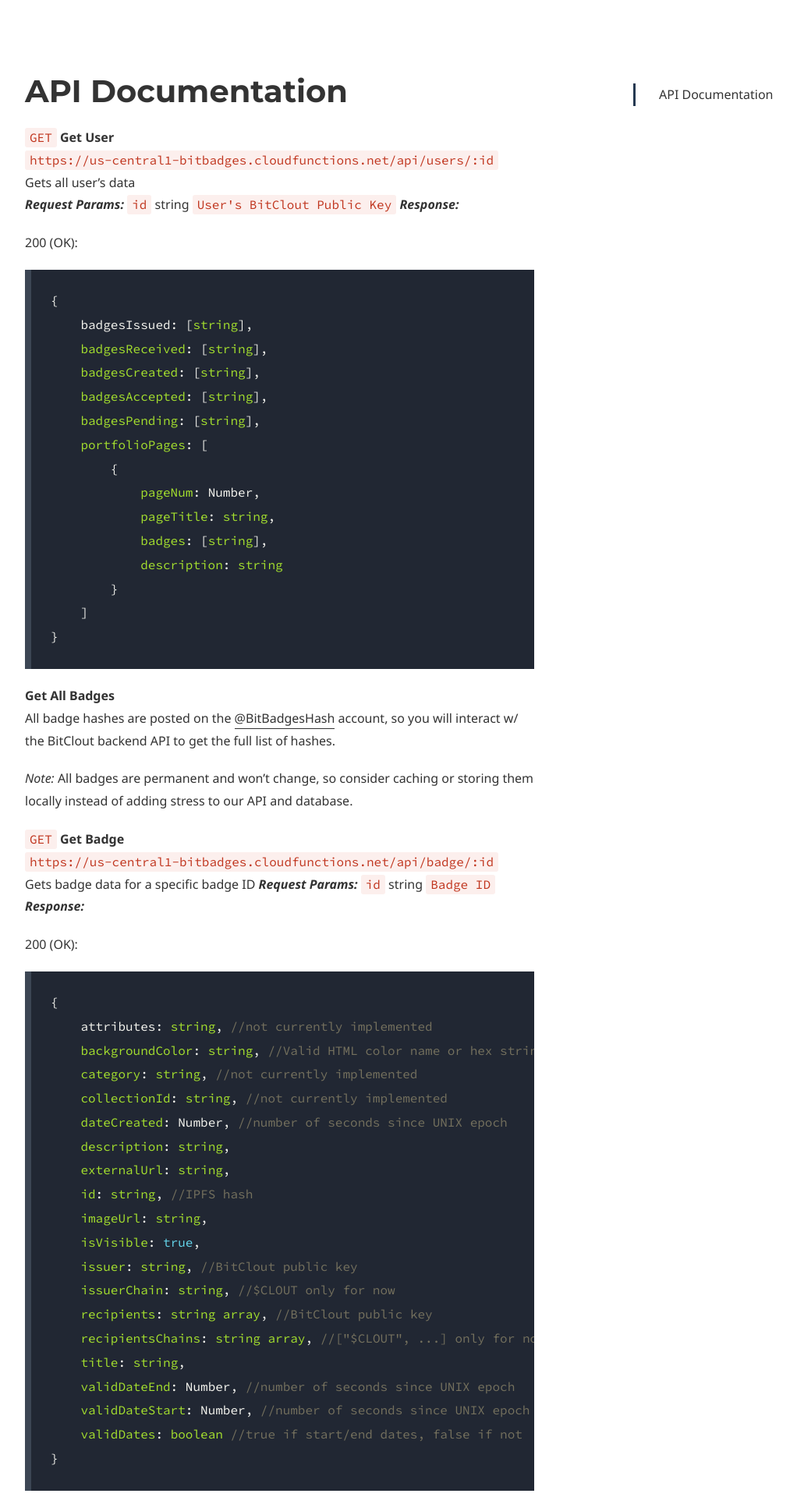
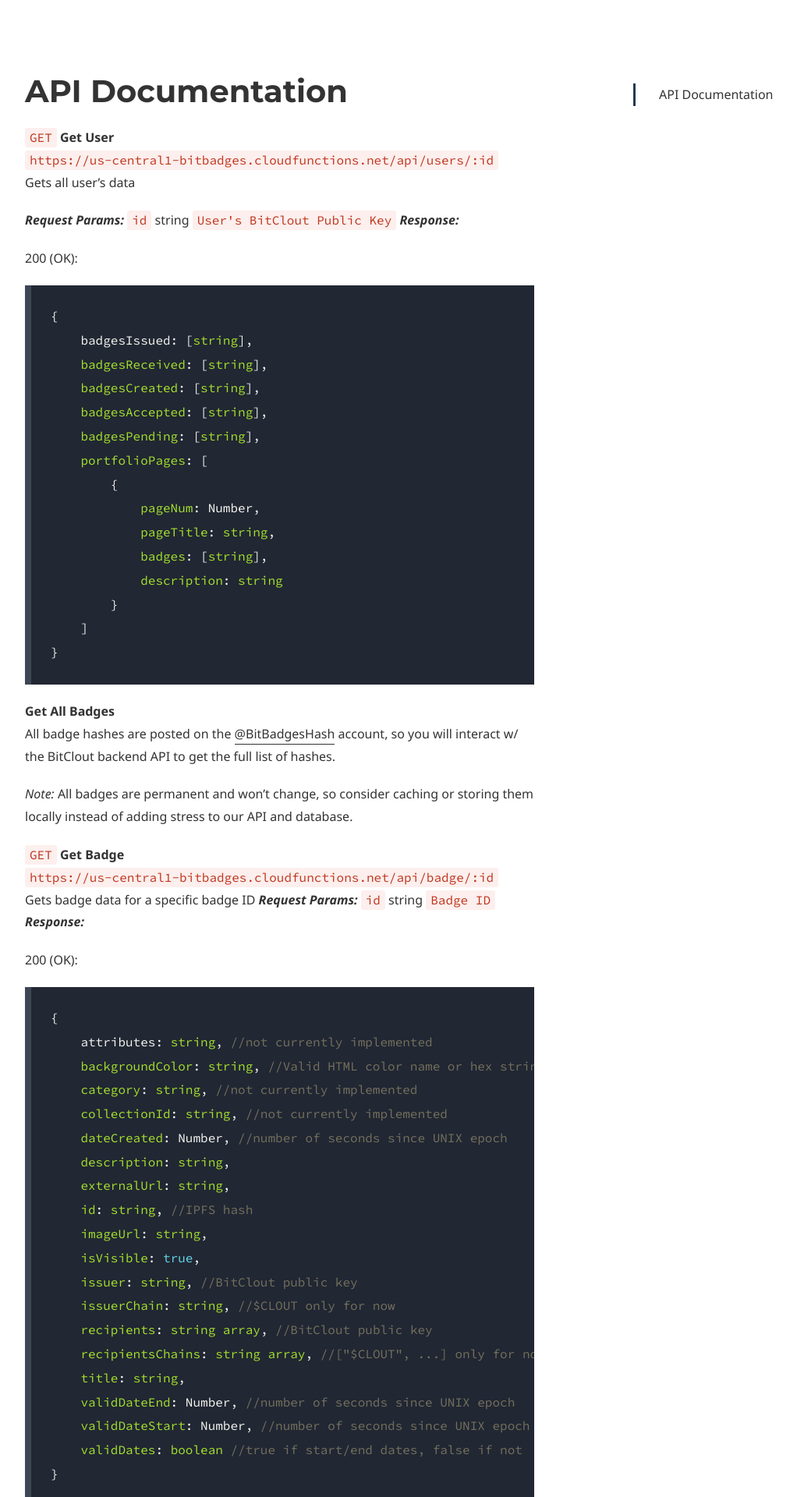
Before and after one commit to BitBadges/bitbadges.github.io, a Jekyll site: the page built from api.md, in a window 1280 px wide. Shown: the part 640-2560 px from the top of the page at 78% size, without its empty margins (38-1060 px from the left). Built offline with Jekyll 4.4.1, drawn with Linux system fonts in a browser that asks for light colours; some web fonts are replaced.

Commit message:
trevor's changes

```diff
--- a/api.md
+++ b/api.md
@@ -33,9 +33,9 @@ page_nav:
 `GET` **Get User**
 `https://us-central1-bitbadges.cloudfunctions.net/api/users/:id`
 Gets all user's data
-**_Request Params:_**
+> **_Request Params:_**
 `id` string `User's BitClout Public Key`
-**_Response:_**
+> **_Response:_**
 
 > 200 (OK):
 
```
